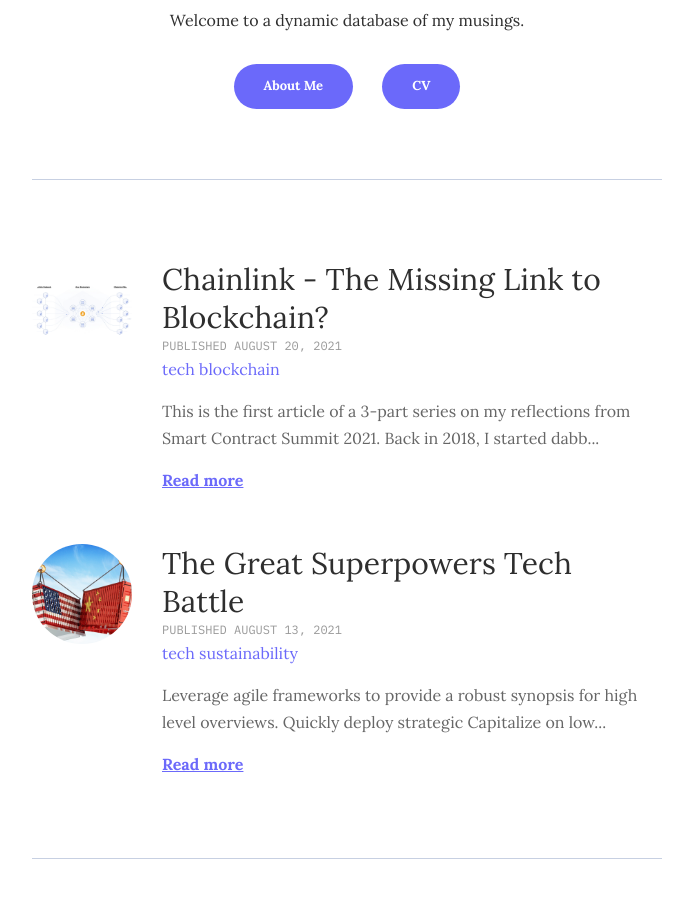
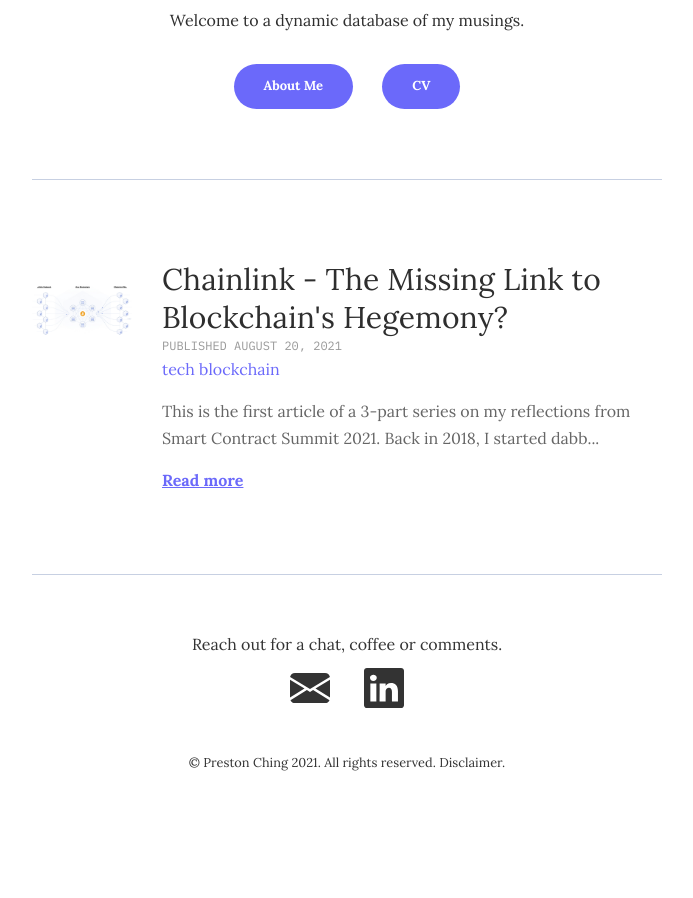
Before and after one commit to PrestonChing/prestonching.github.io, a Jekyll site: the page built from index.html, in a window 1280 px wide and 900 px high, scrolled down 595 px. Shown: the whole window, without its empty margins (293-986 px from the left). Built offline with Jekyll 4.4.1, drawn with Linux system fonts in a browser that asks for light colours; the list of posts is cut into pages by our own code; after the commit the page ends 1440 px from its top, so only the background shows below that.

Commit message:
remove us-china

```diff
--- a/_posts/2021-08-13-us-china.md
+++ /dev/null
@@ -1,15 +0,0 @@
----
-layout: post
-title:  The Great Superpowers Tech Battle
-image:  '/assets/img/US-China.jpeg'
-caption: '[Image Source: bbc.com]'
-tags:   tech sustainability
----
-
-Leverage agile frameworks to provide a robust synopsis for high level overviews.
-
----
-
-## Quickly deploy strategic
-
-Capitalize on low hanging fruit to identify a ballpark value added activity to beta test.
--- a/_posts/2021-08-20-chainlink-blockchain.md
+++ b/_posts/2021-08-20-chainlink-blockchain.md
@@ -1,6 +1,6 @@
 ---
 layout: post
-title:  Chainlink - The Missing Link to Blockchain?
+title:  Chainlink - The Missing Link to Blockchain's Hegemony?
 image:  '/assets/img/Chainlink.png'
 caption: '[Image Source: chain.link/solutions]'
 tags:   tech blockchain
```
Also changed, not shown: tag/sustainability.md (deleted, +0 -4 lines).
